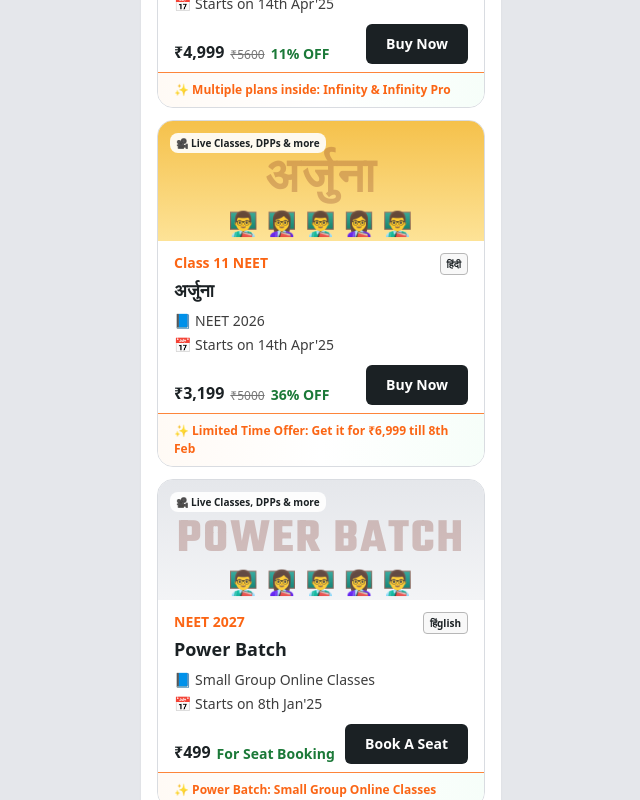
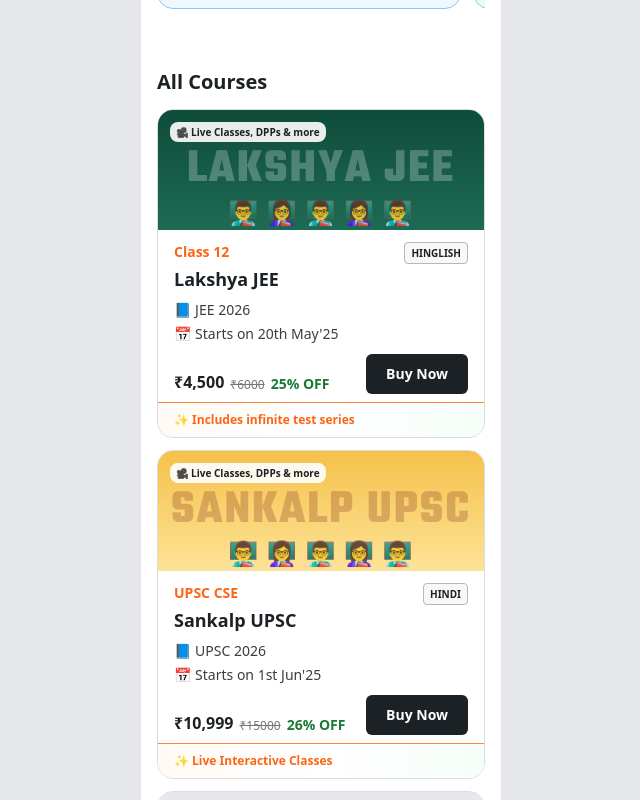
Before and after one commit to ashpreetpw/design-qa, a React (Vite) app: page / in a window 1280 px wide. Shown: the part 1780-2580 px from the top of the page, without its empty margins (319-959 px from the left). Built offline with nearby package versions, Linux system fonts and the light colour scheme; a web font is replaced by a local one.

Commit message:
fixed add to cart & card click  issues

```diff
--- a/src/App.tsx
+++ b/src/App.tsx
@@ -7,19 +7,75 @@ import TrendingCourses from "./components/TrendingCourses";
 import WhatsNew from "./components/WhatsNew";
 import FloatingCartBar from "./components/FloatingCartBar";
 import { useState } from "react";
-import CourseCard from "./components/CourseCard";
+import CourseCard, { CourseCardProps } from "./components/CourseCard";
+import CourseDetailsModal from "./components/CourseDetailsModal";
 import DoubtBubble from "./components/DoubtBubble";
+
+/**
+ * Static list for the "All Courses" section. Defined here so each card can
+ * be passed to the lifted modal handler with the right course payload.
+ */
+const ALL_COURSES: CourseCardProps[] = [
+  {
+    variant: "green",
+    classTag: "Class 12",
+    langBadge: "HINGLISH",
+    title: "Lakshya JEE",
+    batchName: "JEE 2026",
+    startDate: "Starts on 20th May'25",
+    price: "₹4,500",
+    oldPrice: "₹6000",
+    discount: "25% OFF",
+    cta: "Buy Now",
+    flagLine: "Includes infinite test series",
+  },
+  {
+    variant: "yellow",
+    classTag: "UPSC CSE",
+    langBadge: "HINDI",
+    title: "Sankalp UPSC",
+    batchName: "UPSC 2026",
+    startDate: "Starts on 1st Jun'25",
+    price: "₹10,999",
+    oldPrice: "₹15000",
+    discount: "26% OFF",
+    cta: "Buy Now",
+    flagLine: "Live Interactive Classes",
+  },
+  {
+    variant: "gray",
+    classTag: "Class 10",
+    langBadge: "ENGLISH",
+    title: "Udaan Fastrack",
+    batchName: "Board Exams 2026",
+    startDate: "Starts on 15th Mar'25",
+    price: "₹2,499",
+    discount: "Early Bird",
+    cta: "Enroll Now",
+    flagLine: "Complete Science & Math",
+  },
+];
 
 /**
  * App root — mobile-only composition of the course-app home screen.
  * Outer gray page centers a 360px mobile frame; everything inside the
  * frame is the implementation of Figma node 3235-4269.
+ *
+ * Modal state lives here (lifted from TrendingCourses) so a single
+ * CourseDetailsModal serves both the Trending and All Courses sections.
  */
 export default function App() {
   const [cartCount, setCartCount] = useState(0);
+  const [selectedCourse, setSelectedCourse] = useState<CourseCardProps | null>(
+    null
+  );
 
   const handleAddToCart = () => {
     setCartCount((c) => c + 1);
+  };
+
+  const handleCourseClick = (course: CourseCardProps) => {
+    setSelectedCourse(course);
   };
 
   return (
@@ -43,52 +99,22 @@ export default function App() {
         </div>
 
         <div className="relative z-10 bg-white">
-          <TrendingCourses onAddToCart={handleAddToCart} />
+          <TrendingCourses
+            onAddToCart={handleAddToCart}
+            onCourseClick={handleCourseClick}
+          />
           <WhatsNew />
           <div id="all-courses" className="px-16 pt-16 pb-40 text-left">
             <h2 className="text-h3 font-semibold text-heading mb-12">All Courses</h2>
             <div className="flex flex-col gap-12">
-              <CourseCard
-                variant="green"
-                classTag="Class 12"
-                langBadge="HINGLISH"
-                title="Lakshya JEE"
-                batchName="JEE 2026"
-                startDate="Starts on 20th May'25"
-                price="₹4,500"
-                oldPrice="₹6000"
-                discount="25% OFF"
-                cta="Buy Now"
-                flagLine="Includes infinite test series"
-                onAddToCart={handleAddToCart}
-              />
-              <CourseCard
-                variant="yellow"
-                classTag="UPSC CSE"
-                langBadge="HINDI"
-                title="Sankalp UPSC"
-                batchName="UPSC 2026"
-                startDate="Starts on 1st Jun'25"
-                price="₹10,999"
-                oldPrice="₹15000"
-                discount="26% OFF"
-                cta="Buy Now"
-                flagLine="Live Interactive Classes"
-                onAddToCart={handleAddToCart}
-              />
-              <CourseCard
-                variant="gray"
-                classTag="Class 10"
-                langBadge="ENGLISH"
-                title="Udaan Fastrack"
-                batchName="Board Exams 2026"
-                startDate="Starts on 15th Mar'25"
-                price="₹2,499"
-                discount="Early Bird"
-                cta="Enroll Now"
-                flagLine="Complete Science & Math"
-                onAddToCart={handleAddToCart}
-              />
+              {ALL_COURSES.map((course, idx) => (
+                <CourseCard
+                  key={idx}
+                  {...course}
+                  onAddToCart={handleAddToCart}
+                  onClick={() => handleCourseClick(course)}
+                />
+              ))}
             </div>
           </div>
         </div>
@@ -99,6 +125,15 @@ export default function App() {
       {/* FloatingCartBar must live OUTSIDE the overflow-hidden frame so
           its fixed positioning isn't clipped by the parent stacking context */}
       <FloatingCartBar cartCount={cartCount} />
+
+      {/* Single modal instance, driven by lifted state, so every card
+          (Trending + All Courses) opens the same modal */}
+      {selectedCourse && (
+        <CourseDetailsModal
+          course={selectedCourse}
+          onClose={() => setSelectedCourse(null)}
+        />
+      )}
     </div>
   );
 }
--- a/src/components/CourseCard.tsx
+++ b/src/components/CourseCard.tsx
@@ -47,7 +47,7 @@ export default function CourseCard({
     <div
       onClick={onClick}
       data-component="CourseCard"
-      className="overflow-hidden rounded-xl border border-strokeLight bg-white cursor-pointer"
+      className={`overflow-hidden rounded-xl border border-strokeLight bg-white ${onClick ? "cursor-pointer" : ""}`}
     >
       {/* Hero area — teachers + big watermark title */}
       <div
@@ -111,7 +111,7 @@ export default function CourseCard({
           </div>
           <button
             className="rounded bg-heading px-20 py-10 text-regular font-semibold text-white"
-            onClick={() => onAddToCart && onAddToCart()}
+            onClick={(e) => { e.stopPropagation(); onAddToCart && onAddToCart(); }}
           >
             {cta}
           </button>
--- a/src/components/TrendingCourses.tsx
+++ b/src/components/TrendingCourses.tsx
@@ -1,7 +1,6 @@
 import { useState, useEffect } from "react";
 import CourseCard, { CourseCardProps } from "./CourseCard";
 import SkeletonCard from "./SkeletonCard";
-import CourseDetailsModal from "./CourseDetailsModal";
 
 const COURSES: CourseCardProps[] = [
   {
@@ -48,14 +47,21 @@ const COURSES: CourseCardProps[] = [
  * TrendingCourses — section header + three course cards + "View All Batches".
  * The three cards mirror the Figma design: Arjuna (green / Hinglish),
  * Arjuna (yellow / Hindi), and the gray Power Batch card.
+ *
+ * Both the buy/book CTA and the card click are wired here:
+ *  - onAddToCart: bumps the floating cart count (handled in App).
+ *  - onCourseClick: opens the shared CourseDetailsModal (state in App).
  */
 export type TrendingCoursesProps = {
   onAddToCart?: () => void;
+  onCourseClick?: (course: CourseCardProps) => void;
 };
 
-export default function TrendingCourses({ onAddToCart }: TrendingCoursesProps) {
+export default function TrendingCourses({
+  onAddToCart,
+  onCourseClick,
+}: TrendingCoursesProps) {
   const [isLoading, setIsLoading] = useState<boolean>(true);
-  const [selectedCourse, setSelectedCourse] = useState<CourseCardProps | null>(null);
 
   useEffect(() => {
     const timer = setTimeout(() => {
@@ -73,49 +79,6 @@ export default function TrendingCourses({ onAddToCart }: TrendingCoursesProps) {
       <h2 className="text-h3 font-semibold text-heading">Trending Courses</h2>
 
       <div className="flex flex-col gap-12">
-        <CourseCard
-          variant="green"
-          classTag="Class 11 NEET"
-          langBadge="HINGLISH"
-          title="Arjuna"
-          batchName="NEET 2026"
-          startDate="Starts on 14th Apr'25"
-          price="₹4,999"
-          oldPrice="₹5600"
-          discount="11% OFF"
-          cta="Buy Now"
-          flagLine="Multiple plans inside: Infinity & Infinity Pro"
-          onAddToCart={onAddToCart}
-        />
-
-        <CourseCard
-          variant="yellow"
-          classTag="Class 11 NEET"
-          langBadge="हिंदी"
-          title="अर्जुना"
-          batchName="NEET 2026"
-          startDate="Starts on 14th Apr'25"
-          price="₹3,199"
-          oldPrice="₹5000"
-          discount="36% OFF"
-          cta="Buy Now"
-          flagLine="Limited Time Offer: Get it for ₹6,999 till 8th Feb"
-          onAddToCart={onAddToCart}
-        />
-
-        <CourseCard
-          variant="gray"
-          classTag="NEET 2027"
-          langBadge="हिंglish"
-          title="Power Batch"
-          batchName="Small Group Online Classes"
-          startDate="Starts on 8th Jan'25"
-          price="₹499"
-          discount="For Seat Booking"
-          cta="Book A Seat"
-          flagLine="Power Batch: Small Group Online Classes"
-          onAddToCart={onAddToCart}
-        />
         {isLoading ? (
           <>
             <SkeletonCard />
@@ -123,15 +86,14 @@ export default function TrendingCourses({ onAddToCart }: TrendingCoursesProps) {
             <SkeletonCard />
           </>
         ) : (
-          <>
-            {COURSES.map((course, idx) => (
-              <CourseCard
-                key={idx}
-                {...course}
-                onClick={() => setSelectedCourse(course)}
-              />
-            ))}
-          </>
+          COURSES.map((course, idx) => (
+            <CourseCard
+              key={idx}
+              {...course}
+              onAddToCart={onAddToCart}
+              onClick={() => onCourseClick?.(course)}
+            />
+          ))
         )}
       </div>
 
@@ -144,13 +106,6 @@ export default function TrendingCourses({ onAddToCart }: TrendingCoursesProps) {
       >
         View All Batches
       </button>
-
-      {selectedCourse && (
-        <CourseDetailsModal
-          course={selectedCourse}
-          onClose={() => setSelectedCourse(null)}
-        />
-      )}
     </section>
   );
 }
```
Also changed, not shown: 2 other files (tests, documents, lock files or other folders).
